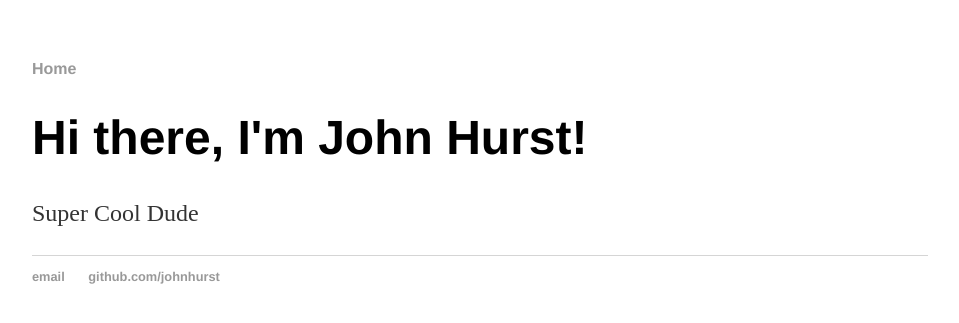
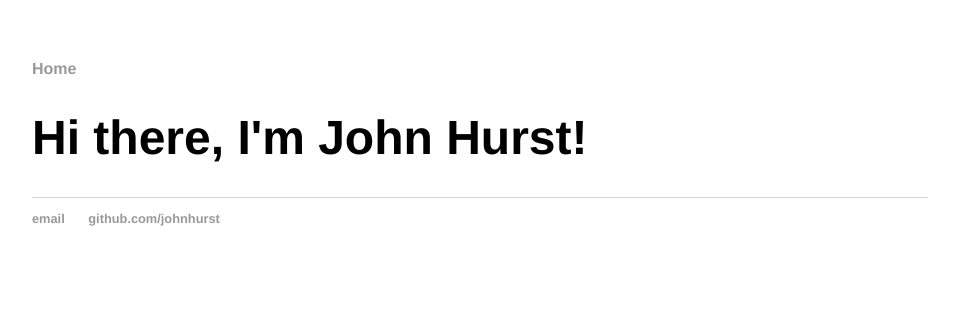
Before and after one commit to s3882857/s3882857.github.io, a Jekyll site: the page built from index.html, in a window 1280 px wide. Shown: the top 323 px of the page, without its empty margins (160-1119 px from the left). Built offline with Jekyll 4.4.1, drawn with Linux system fonts in a browser that asks for light colours.

Commit message:
Update index.html

```diff
--- a/index.html
+++ b/index.html
@@ -1,30 +1,7 @@
-<!DOCTYPE html>
-<html>
-	<head>
-		<title>The John Hurst Project</title>
-		<!-- link to main stylesheet -->
-		<link rel="stylesheet" type="text/css" href="/css/main.css">
-	</head>
-	<body>
-		<nav>
-    		<ul>
-        		<li><a href="/">Home</a></li>
-	        	<!------li><!a href="/about">About<!/a><!/li------->
-        		<!------li><a href="/cv">CV</a></li------->
-        		<!------li><a href="/blog">Blog</a></li------->
-    		</ul>
-		</nav>
-		<div class="container">
-    		<div class="blurb">
-        		<h1>Hi there, I'm John Hurst!</h1>
-				<p>Super Cool Dude</p>
-    		</div><!-- /.blurb -->
-		</div><!-- /.container -->
-		<footer>
-    		<ul>
-        		<li><a href="mailto:s3882857@student.rmit.edu.au">email</a></li>
-        		<li><a href="https://github.com/johnhurst">github.com/johnhurst</a></li>
-			</ul>
-		</footer>
-	</body>
-</html>
+---
+layout: default
+title: The John Hurst Project
+---
+<div class="blurb">
+	<h1>Hi there, I'm John Hurst!</h1>
+</div><!-- /.blurb -->
```
